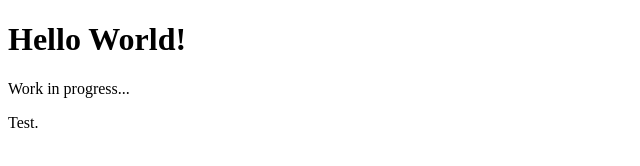
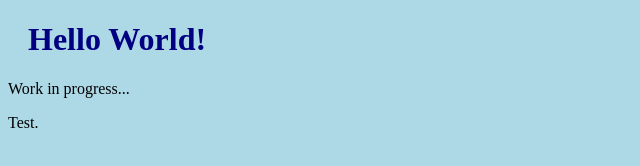
Before and after one commit to BenjaminEllis/BenjaminEllis.github.io, a plain HTML site: page index.html in a window 1280 px wide. Shown: the whole page, without its empty margins (0-640 px from the left). Drawn offline with Linux system fonts and the light colour scheme.

Commit message:
Added CSS File

```diff
--- a/index.html
+++ b/index.html
@@ -1,5 +1,19 @@
 <!DOCTYPE html>
 <html>
+<!--
+Hey there!
+
+This internet stuff is pretty serious business, huh? In case you're wondering, this site was made with ____TBD___.
+
+Feel free to reach out to me at the email address on the page with comments!
+
+Best,
+Ben
+-->
+<head>
+<title>Ben Ellis</title>
+<link rel="stylesheet" type="text/css" href="stylesheets/custom.css">
+</head>
 <body>
 <h1>Hello World!</h1>
 <p>Work in progress...</p>
--- /dev/null
+++ b/stylesheets/custom.css
@@ -0,0 +1,8 @@
+body {
+	background-color: lightblue;
+}
+
+h1 {
+	color: navy;
+	margin-left: 20px;
+}
```
